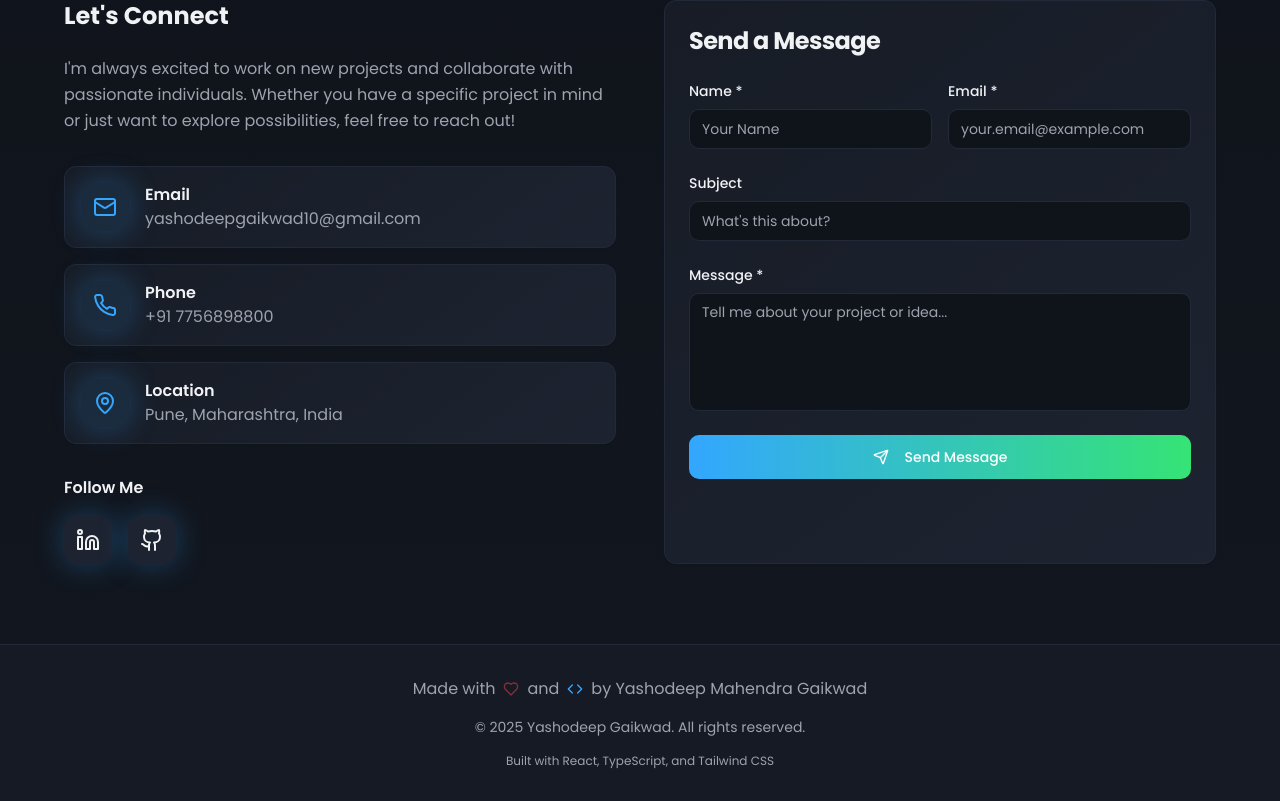
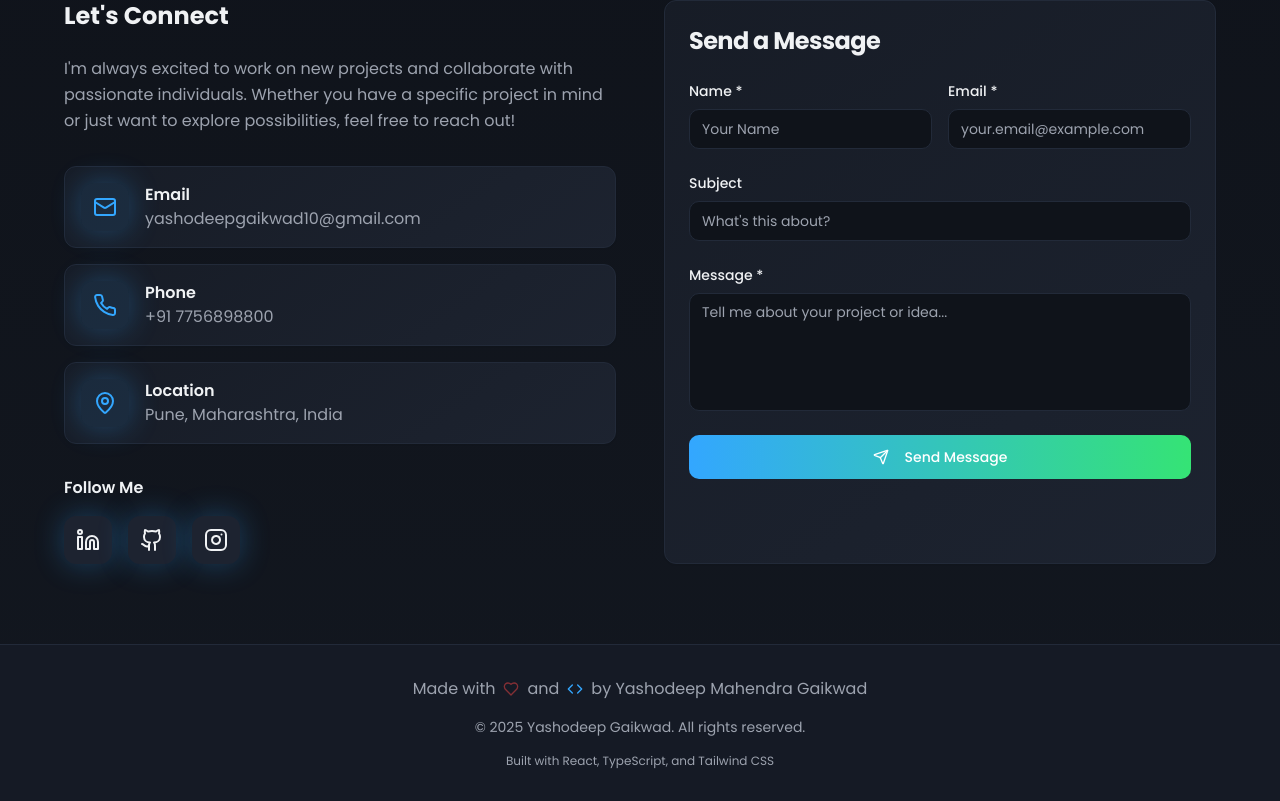
Before and after one commit to Yashodeep-Gaikwad/Portfolio-v2, a React (Vite) app: page / in a window 1280 px wide. Shown: the part 6924-7725 px from the top of the page. Built offline with nearby package versions, Linux system fonts and the light colour scheme.

Commit message:
Add Instagram URL
Add the provided Instagram URL to the website.

```diff
--- a/src/components/Contact.tsx
+++ b/src/components/Contact.tsx
@@ -1,5 +1,5 @@
 import { useState } from 'react';
-import { Mail, Phone, MapPin, Linkedin, Github, Send } from 'lucide-react';
+import { Mail, Phone, MapPin, Linkedin, Github, Instagram, Send } from 'lucide-react';
 import { Card, CardContent, CardHeader, CardTitle } from './ui/card';
 import { Button } from './ui/button';
 import { Input } from './ui/input';
@@ -80,6 +80,12 @@ const Contact = () => {
       label: "GitHub",
       url: "https://github.com/Yashodeep-Gaikwad",
       color: "hover:text-purple-500"
+    },
+    {
+      icon: Instagram,
+      label: "Instagram",
+      url: "https://www.instagram.com/yashodeep_gaikwad_03?igsh=aG9yMXFuaGw5YTQz",
+      color: "hover:text-pink-500"
     }
   ];
 
```
